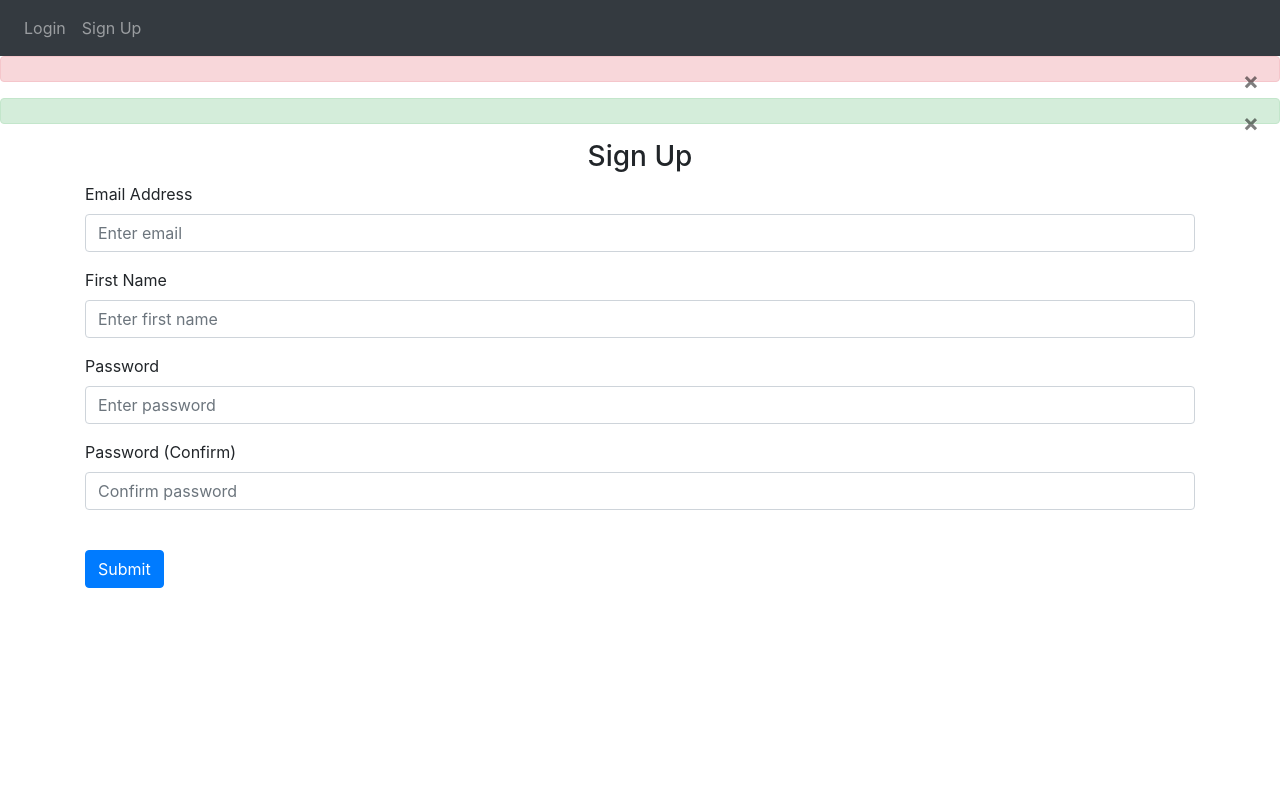
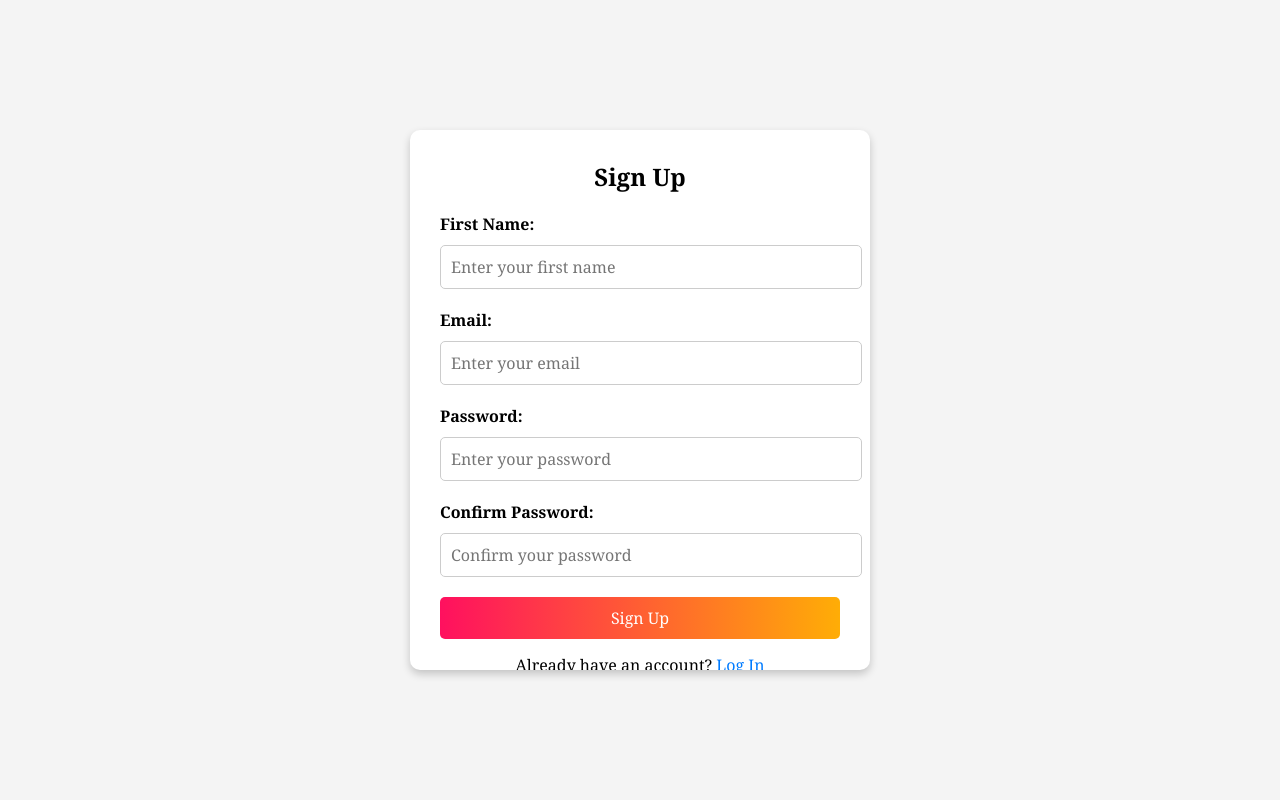
Before and after one commit to Breeshty/The-BookArc, a Flask app: template templates/signup.html in a window 1280 px wide. Run offline with Flask 3, Linux system fonts and the light colour scheme; the template is opened without the code that fills it, so the values that code supplies are empty; some libraries are stand-ins or nearby versions.

Commit message:
log in, sign up, and their database

```diff
--- a/main.py
+++ b/main.py
@@ -1,15 +1,83 @@
-from flask import Flask, render_template, request
+import mariadb
+from flask import Flask, render_template, request, redirect, flash
 
-local_server=True
-app= Flask(__name__)
+app = Flask(__name__)
+app.secret_key = "your_secret_key"  # Replace with a secure key
 
-@app.route("/", methods=["GET","POST"])
+# Database connection function
+def get_db_connection():
+    try:
+        conn = mariadb.connect(
+            user="flask_user",
+            password="BristyZarifShafin",
+            host="localhost",
+            port=3306,
+            database="The_BookArc"
+        )
+        return conn
+    except mariadb.Error as e:
+        print(f"Error connecting to MariaDB: {e}")
+        return None
+
+# Login Page
+@app.route("/", methods=["GET", "POST"])
 def login():
-    return render_template('login.html')
+    if request.method == "POST":
+        email = request.form.get("email")
+        password = request.form.get("password")
+        conn = get_db_connection()
+        if conn:
+            cursor = conn.cursor()
+            cursor.execute(
+                "SELECT * FROM users WHERE email = %s AND password = %s",
+                (email, password),
+            )
+            user = cursor.fetchone()
+            conn.close()
+            if user:
+                return redirect("/catalog")
+            else:
+                flash("Wrong email/password", "error")
+                return redirect("/")  # Redirect back to the same login page
+    return render_template("login.html")
 
-@app.route("/sign-up" , methods=["GET","POST"])
-def sign_up():
-    return render_template('signup.html')
+# Signup Page
+@app.route("/signup", methods=["GET", "POST"])
+def signup():
+    if request.method == "POST":
+        first_name = request.form.get("first_name")
+        email = request.form.get("email")
+        password = request.form.get("password")
+        confirm_password = request.form.get("confirm_password")
 
+        if password != confirm_password:
+            flash("Passwords do not match")
+            return redirect("/signup")
 
-app.run(debug=True)
+        conn = get_db_connection()
+        if conn:
+            cursor = conn.cursor()
+            try:
+                cursor.execute(
+                    "INSERT INTO users (first_name, email, password) VALUES (%s, %s, %s)",
+                    (first_name, email, password),
+                )
+                conn.commit()
+                conn.close()
+                return redirect("/catalog")
+            except mariadb.IntegrityError:
+                flash("Email already exists")
+                return redirect("/signup")
+            except Exception as e:
+                flash(f"An error occurred: {e}")
+                return redirect("/signup")
+
+    return render_template("signup.html")
+
+# Catalog Page
+@app.route("/catalog")
+def catalog():
+    return "Welcome to the catalog!"
+
+if __name__ == "__main__":
+    app.run(debug=True)
--- /dev/null
+++ b/static/style.css
@@ -0,0 +1,86 @@
+* {
+    margin: 0;
+    padding: 0;
+    font-family: Georgia, 'Times New Roman', Times, serif
+}
+
+.allpage {
+    height: 100%;
+    width: 100%;
+    background-image: url(https://images2.alphacoders.com/261/thumb-1920-26102.jpg);
+    background-size: cover;
+    background-position: center;
+    position: absolute;
+}
+
+.form-box {
+    width: 360px;
+    height: 480px;
+    position: relative;
+    margin: 6% auto;
+    background: white;
+    padding: 5px;
+    border-radius: 10px;
+    box-shadow: 0 4px 8px rgb(0, 0, 0);
+    overflow: hidden;
+}
+
+.button-box{
+    width: 220px;
+    margin: 35px auto;
+    position: relative;
+    box-shadow: 0 0 20px 9px #ff61241f;
+    border-radius: 30px;
+}
+.toggle-btn{
+    padding: 10px 30px;
+    cursor: pointer;
+    background: transparent;
+    border: 0;
+    outline: none;
+    position: relative;
+}
+#button-color{
+    top: 0;
+    left: 0;
+    position: absolute;
+    width: 110px;
+    height: 100%;
+    background: linear-gradient(to right, #ff105f, #ffad06);
+    border-radius: 30px;
+    transition: .5s;
+}
+.input-group{
+    top: 180px;
+    position: absolute;
+    width: 288px;
+    transition: .5s;
+}
+.input-field{
+    width: 100%;
+    padding: 10px 0;
+    margin: 5px 0;
+    border-top: 0;
+    border-left: 0;
+    border-right: 0;
+    border-bottom: 1px solid #999;
+    outline: none;
+    background: transparent;
+}
+.submit-btn{
+    width: 85%;
+    padding: 10px 30px;
+    cursor: pointer;
+    display: block;
+    margin: auto;
+    background: linear-gradient(to right, #ff105f, #ffad06);
+    border: 0;
+    outline: none;
+    border-radius: 30px;
+}
+#login{
+    left: 450px;
+}
+#signup{
+    left: 50px;
+}
--- a/templates/signup.html
+++ b/templates/signup.html
@@ -1,47 +1,128 @@
-{% extends "base.html" %} {% block content %}
-<form method="POST">
-  <h3 align="center">Sign Up</h3>
+<!DOCTYPE html>
+<html lang="en">
+  <head>
+    <meta charset="UTF-8" />
+    <meta name="viewport" content="width=device-width, initial-scale=1.0" />
+    <title>Sign Up for Book Ark</title>
+    <link
+      rel="stylesheet"
+      href="{{ url_for('static', filename='style.css') }}"
+    />
+    <style>
+      body {
+        font-family: Arial, sans-serif;
+        background-color: #f4f4f4;
+        margin: 0;
+        padding: 0;
+        display: flex;
+        justify-content: center;
+        align-items: center;
+        height: 100vh;
+      }
+      .form-box {
+        background: #fff;
+        padding: 30px;
+        border-radius: 10px;
+        box-shadow: 0 4px 8px rgba(0, 0, 0, 0.2);
+        width: 100%;
+        max-width: 400px;
+        text-align: center;
+      }
+      h2 {
+        margin-bottom: 20px;
+      }
+      .form-group {
+        margin-bottom: 15px;
+        text-align: left;
+      }
+      .form-group label {
+        display: block;
+        margin-bottom: 5px;
+        font-weight: bold;
+      }
+      .input-field {
+        width: 100%;
+        padding: 10px;
+        border: 1px solid #ccc;
+        border-radius: 5px;
+        font-size: 16px;
+      }
+      .submit-btn {
+        width: 100%;
+        padding: 10px;
+        background-color: #007bff;
+        color: white;
+        border: none;
+        border-radius: 5px;
+        font-size: 16px;
+        cursor: pointer;
+      }
+      .submit-btn:hover {
+        background-color: #0056b3;
+      }
+      .text-center {
+        margin-top: 15px;
+      }
+      .text-center a {
+        color: #007bff;
+        text-decoration: none;
+      }
+      .text-center a:hover {
+        text-decoration: underline;
+      }
+    </style>
+  </head>
+  <body>
+    <div class="form-box">
+      <h2>Sign Up</h2>
+      <form method="post" action="/signup">
         <div class="form-group">
-    <label for="email">Email Address</label>
+          <label for="first_name">First Name:</label>
           <input
-      type="email"
-      class="form-control"
-      id="email"
-      name="email"
-      placeholder="Enter email"
+            type="text"
+            id="first_name"
+            class="input-field"
+            name="first_name"
+            placeholder="Enter your first name"
+            required
           />
         </div>
         <div class="form-group">
-    <label for="firstName">First Name</label>
+          <label for="email">Email:</label>
           <input
-      type="text"
-      class="form-control"
-      id="firstName"
-      name="firstName"
-      placeholder="Enter first name"
+            type="email"
+            id="email"
+            class="input-field"
+            name="email"
+            placeholder="Enter your email"
+            required
           />
         </div>
         <div class="form-group">
-    <label for="password1">Password</label>
+          <label for="password">Password:</label>
           <input
             type="password"
-      class="form-control"
-      id="password1"
-      name="password1"
-      placeholder="Enter password"
+            id="password"
+            class="input-field"
+            name="password"
+            placeholder="Enter your password"
+            required
           />
         </div>
         <div class="form-group">
-    <label for="password2">Password (Confirm)</label>
+          <label for="confirm_password">Confirm Password:</label>
           <input
             type="password"
-      class="form-control"
-      id="password2"
-      name="password2"
-      placeholder="Confirm password"
+            id="confirm_password"
+            class="input-field"
+            name="confirm_password"
+            placeholder="Confirm your password"
+            required
           />
         </div>
-  <br />
-  <button type="submit" class="btn btn-primary">Submit</button>
+        <button type="submit" class="submit-btn">Sign Up</button>
       </form>
-{% endblock %}
+      <p class="text-center">Already have an account? <a href="/">Log In</a></p>
+    </div>
+  </body>
+</html>
```
Also changed, not shown: templates/login.html (+93 -12 lines), templates/catalog.html (added). Lines whose indentation alone changed are shown as unchanged.
